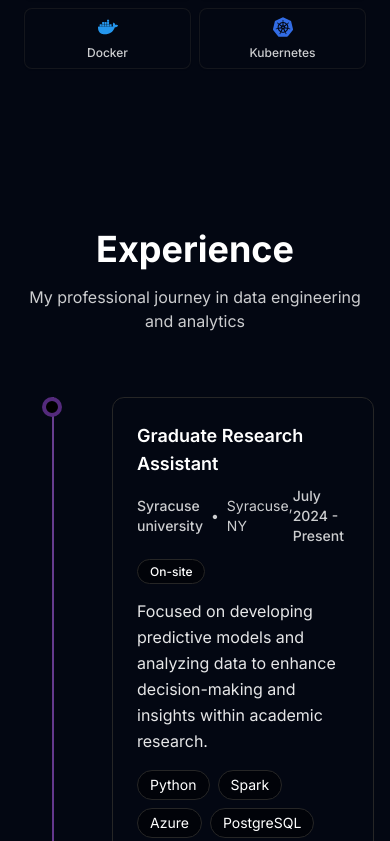
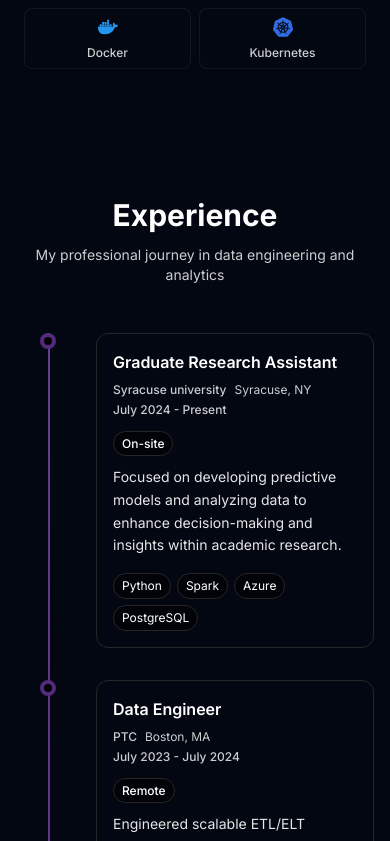
Before and after one commit to asJ26/Akhilesh-portfolio, a Next.js app: page / in a window 390 px wide. Shown: the part 2323-3164 px from the top of the page. Built offline with nearby package versions, Linux system fonts and the light colour scheme.

Commit message:
Update Experience.tsx

```diff
--- a/src/components/home/Experience.tsx
+++ b/src/components/home/Experience.tsx
@@ -41,17 +41,18 @@ const experiences: Experience[] = [
     type: "Remote",
     date: "Jun 2020 - Jul 2022",
     description: "Utilized Apache Spark and Hadoop for large-scale data processing, reducing processing time by 30%, and managed robust data storage solutions on AWS S3 and Azure Synapse, enhancing data flow efficiency and compliance with HIPAA and GDPR.",
-    skills: ["Apache Spark", "Hadoop", "AWS", "Azure", "Doker", "Kubernetes", "MongoDB", "Power BI", "Tableau"],
+    skills: ["Apache Spark", "Hadoop", "AWS", "Azure", "Docker", "Kubernetes", "MongoDB", "Power BI", "Tableau"],
   },
 ];
 
 const TechBadge = ({ children }: { children: React.ReactNode }) => {
   return (
-    <div className="px-3 py-1 rounded-full text-sm
+    <div className="px-2 sm:px-3 py-1 rounded-full text-xs sm:text-sm
       bg-neutral-100 dark:bg-black/50
       text-neutral-600 dark:text-white
       border border-neutral-200 dark:border-neutral-800
-      transition-colors duration-200">
+      transition-colors duration-200
+      whitespace-nowrap">
       {children}
     </div>
   );
@@ -71,41 +72,41 @@ export default function Experience() {
   });
 
   return (
-    <section id="experience" className="py-24 relative">
+    <section id="experience" className="py-16 sm:py-20 lg:py-24 relative">
       <div className="max-w-7xl mx-auto px-4 sm:px-6 lg:px-8 relative">
         <motion.div
           initial={{ opacity: 0, y: 20 }}
           whileInView={{ opacity: 1, y: 0 }}
           viewport={{ once: true }}
           transition={{ duration: 0.5 }}
-          className="text-center mb-16"
+          className="text-center mb-12 sm:mb-16"
         >
-          <h2 className="text-4xl md:text-5xl font-bold text-neutral-900 dark:text-white mb-4">
+          <h2 className="text-3xl sm:text-4xl md:text-5xl font-bold text-neutral-900 dark:text-white mb-3 sm:mb-4">
             Experience
           </h2>
-          <p className="text-neutral-600 dark:text-white/80 max-w-2xl mx-auto">
+          <p className="text-sm sm:text-base text-neutral-600 dark:text-white/80 max-w-2xl mx-auto">
             My professional journey in data engineering and analytics
           </p>
         </motion.div>
 
         <div ref={ref} className="relative">
           {/* Timeline Line */}
-          <div className="absolute left-9 md:left-1/2 h-full w-[2px] bg-neutral-200 dark:bg-neutral-800" />
+          <div className="absolute left-8 sm:left-9 md:left-1/2 h-full w-[2px] bg-neutral-200 dark:bg-neutral-800" />
 
           {/* Animated Line */}
           <motion.div
             style={{ scaleY, transformOrigin: "top" }}
-            className="absolute left-9 md:left-1/2 h-full w-[2px] bg-gradient-to-b from-neutral-500 to-neutral-700 dark:from-purple-500/50 dark:to-purple-600/50"
+            className="absolute left-8 sm:left-9 md:left-1/2 h-full w-[2px] bg-gradient-to-b from-neutral-500 to-neutral-700 dark:from-purple-500/50 dark:to-purple-600/50"
           />
 
-          <div className="relative space-y-12">
+          <div className="relative space-y-8 sm:space-y-12">
             {experiences.map((experience, idx) => (
               <div key={idx} className="relative group md:grid md:grid-cols-2 md:gap-8">
                 {/* Timeline Node */}
-                <div className="absolute left-9 md:left-1/2 -translate-x-1/2">
+                <div className="absolute left-8 sm:left-9 md:left-1/2 -translate-x-1/2">
                   <div className="relative">
                     <div className="absolute -inset-2 bg-gradient-to-r from-neutral-500/30 to-neutral-600/30 dark:from-purple-500/20 dark:to-purple-600/20 rounded-full opacity-0 group-hover:opacity-100 blur transition duration-500" />
-                    <div className="relative w-5 h-5 rounded-full border-4 border-neutral-500 dark:border-purple-500/50 bg-white dark:bg-black group-hover:border-neutral-600 dark:group-hover:border-purple-400 transition-colors duration-300" />
+                    <div className="relative w-4 h-4 sm:w-5 sm:h-5 rounded-full border-4 border-neutral-500 dark:border-purple-500/50 bg-white dark:bg-black group-hover:border-neutral-600 dark:group-hover:border-purple-400 transition-colors duration-300" />
                   </div>
                 </div>
 
@@ -116,30 +117,30 @@ export default function Experience() {
                   transition={{ duration: 1, type: "spring" }}
                   viewport={{ once: true }}
                   className={cn(
-                    "ml-24 md:ml-0",
+                    "ml-20 sm:ml-24 md:ml-0",
                     idx % 2 === 0 ? "md:col-start-1" : "md:col-start-2"
                   )}
                 >
                   <CardHoverEffect>
-                    <div className="p-6">
+                    <div className="p-4 sm:p-6">
                       {/* Title */}
-                      <h3 className="text-lg font-semibold text-neutral-900 dark:text-white mb-2">
+                      <h3 className="text-base sm:text-lg font-semibold text-neutral-900 dark:text-white mb-2">
                         {experience.title}
                       </h3>
 
                       {/* Company, Location, and Date */}
-                      <div className="flex items-center justify-between text-sm text-neutral-600 dark:text-white/80 mb-3">
-                        <div className="flex items-center gap-2">
+                      <div className="flex flex-col sm:flex-row sm:items-center sm:justify-between text-xs sm:text-sm text-neutral-600 dark:text-white/80 mb-3">
+                        <div className="flex items-center gap-2 mb-1 sm:mb-0">
                           <span className="font-medium">{experience.company}</span>
-                          <span>•</span>
+                          <span className="hidden sm:inline">•</span>
                           <span>{experience.location}</span>
                         </div>
                         <span className="font-medium">{experience.date}</span>
                       </div>
 
                       {/* Type Badge */}
-                      <div className="mb-4">
-                        <span className="px-3 py-1 text-xs font-medium rounded-full
+                      <div className="mb-3 sm:mb-4">
+                        <span className="px-2 sm:px-3 py-1 text-xs font-medium rounded-full
                           bg-neutral-100 dark:bg-black/50
                           text-neutral-600 dark:text-white
                           border border-neutral-200 dark:border-neutral-800">
@@ -148,12 +149,12 @@ export default function Experience() {
                       </div>
 
                       {/* Description */}
-                      <p className="text-neutral-700 dark:text-white/90 mb-4 leading-relaxed">
+                      <p className="text-sm text-neutral-700 dark:text-white/90 mb-4 leading-relaxed">
                         {experience.description}
                       </p>
 
                       {/* Skills */}
-                      <div className="flex flex-wrap gap-2">
+                      <div className="flex flex-wrap gap-1.5 sm:gap-2">
                         {experience.skills.map((skill) => (
                           <TechBadge key={skill}>
                             {skill}
```
